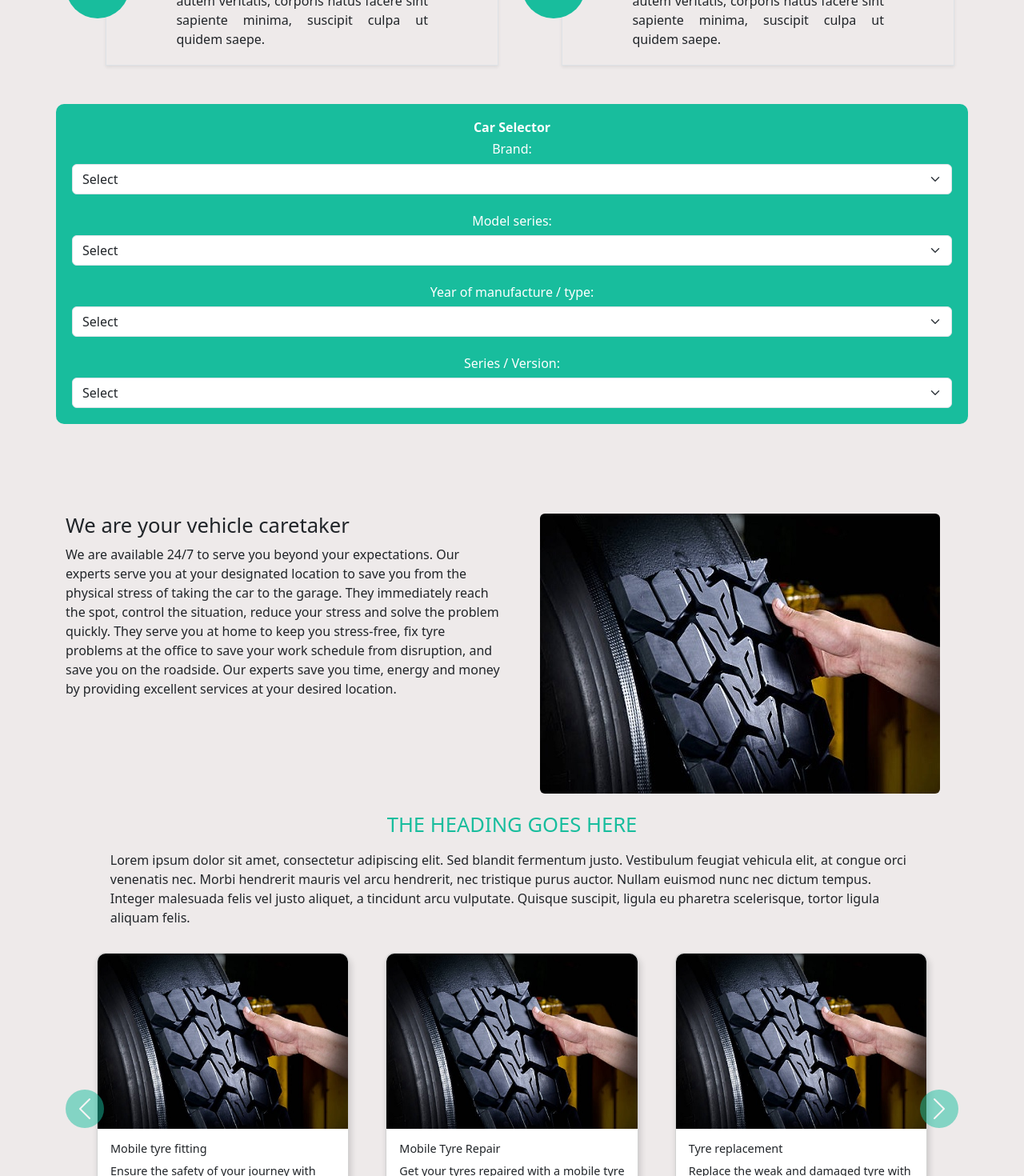
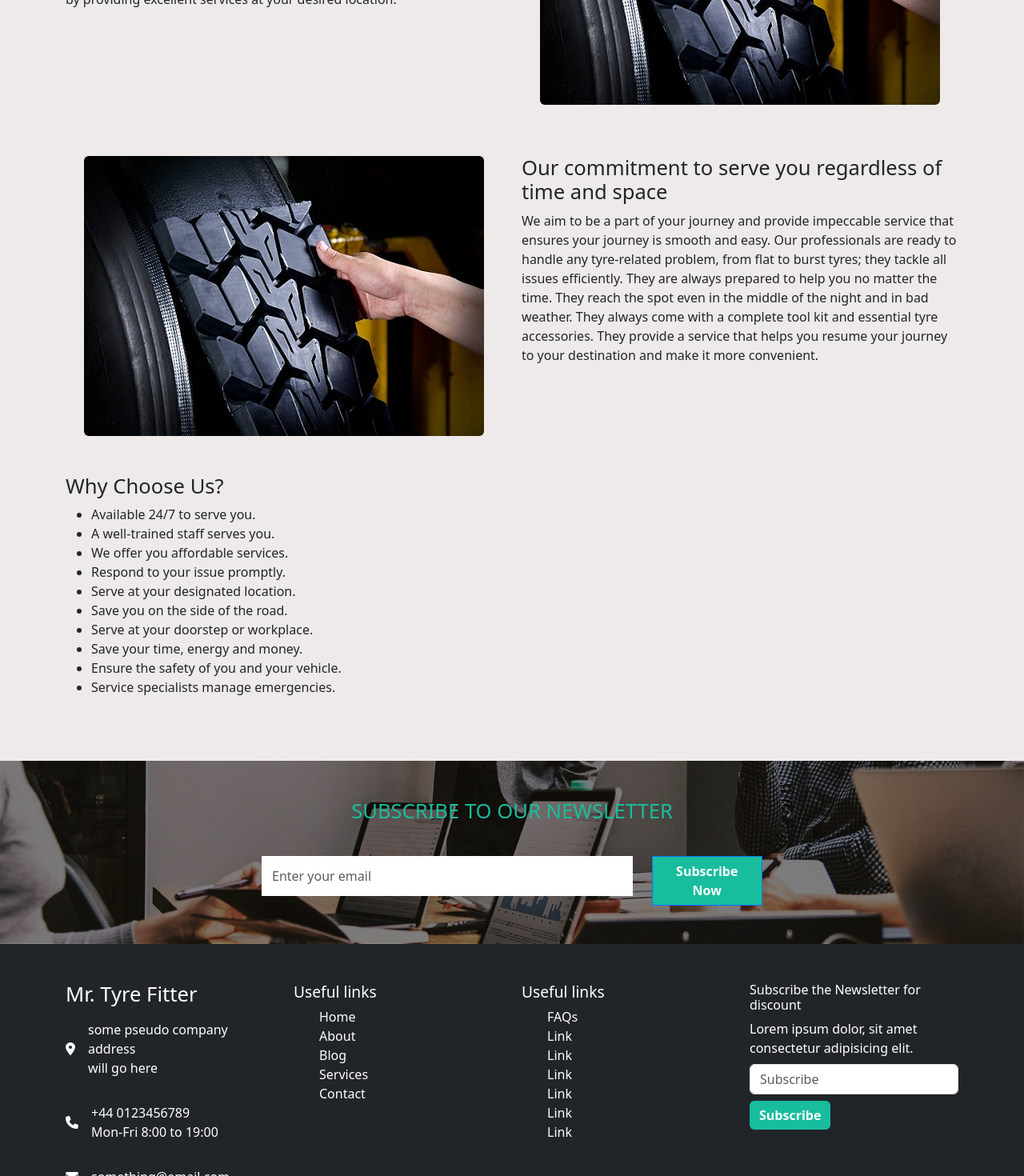
Before and after one commit to Mehwishmushtaq/MrTyreFitter, a React (Vite) app: page /about in a window 1280 px wide. Shown: the part 1080-2550 px from the top of the page at 80% size. Built offline with nearby package versions, Linux system fonts and the light colour scheme.

Commit message:
Update About.jsx

```diff
--- a/src/About.jsx
+++ b/src/About.jsx
@@ -1,8 +1,8 @@
 import React from 'react';
 import { Container, Row, Col } from 'react-bootstrap';
 import { Link } from 'react-router-dom';
-import Cards from './components/Cards';
-import FormSelect from './components/FormSelect';
+// import Cards from './components/Cards';
+// import FormSelect from './components/FormSelect';
 import Newsletter from './components/Newsletter';
 
 function About() {
@@ -27,7 +27,7 @@ function About() {
      </div>
 
      {/* New Section */}
-     <Container>
+     {/* <Container>
       <Row>
         <Col lg={6} className='d-flex align-items-center mt-2'>
           <div className='about-circle'><i class="fa-solid fa-check fa-2xl"></i></div>
@@ -62,11 +62,11 @@ function About() {
         </Col>
       </Row>
 
-     </Container>
+     </Container> */}
 
 
      {/* New Section */}
-      <FormSelect/>
+      {/* <FormSelect/> */}
       <Container className="py-5">
         <Row style={{ marginTop: '4rem' }}>
           <Col lg={6}>
@@ -78,18 +78,8 @@ function About() {
           </Col>
         </Row>
 
-        <div className='mt-4'>
-        <Row className="text-center justify-content-center">
-            <div className="col-md-11 col-lg-9 col-xl-7 mb-2">
-                <div className="section-title">
-                    <h2 className="sec-title">The Heading Goes Here</h2>
-                </div>
-            </div>
-        </Row>
-        <div className='para-width mx-auto'><p>Lorem ipsum dolor sit amet, consectetur adipiscing elit. Sed blandit fermentum justo. Vestibulum feugiat vehicula elit, at congue orci venenatis nec. Morbi hendrerit mauris vel arcu hendrerit, nec tristique purus auctor. Nullam euismod nunc nec dictum tempus. Integer malesuada felis vel justo aliquet, a tincidunt arcu vulputate. Quisque suscipit, ligula eu pharetra scelerisque, tortor ligula aliquam felis.</p></div>
-        </div>
 
-        <Cards/>
+        {/* <Cards/> */}
 
         <Row style={{ marginTop: '4rem' }}>
           <Col lg={6} className='order-2'>
@@ -117,10 +107,7 @@ function About() {
               <li>Service specialists manage emergencies.</li>
             </ul>
           </Col>
-          <Col lg={6}>
-            <h2>Our Values</h2>
-            <p>At Mobile Fit Tyres, we prioritize integrity, reliability, and safety in everything we do. We strive to build lasting relationships with our customers based on trust and transparency.</p>
-          </Col>
+
         </Row>
       </Container>
       <Newsletter/>
```
